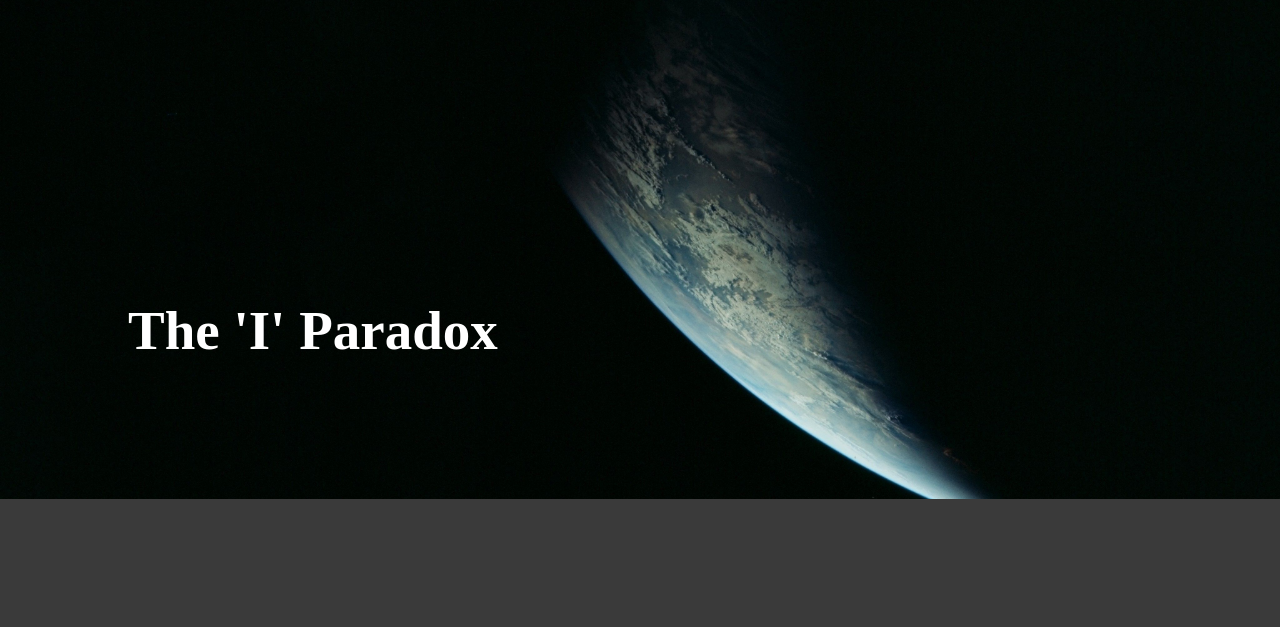
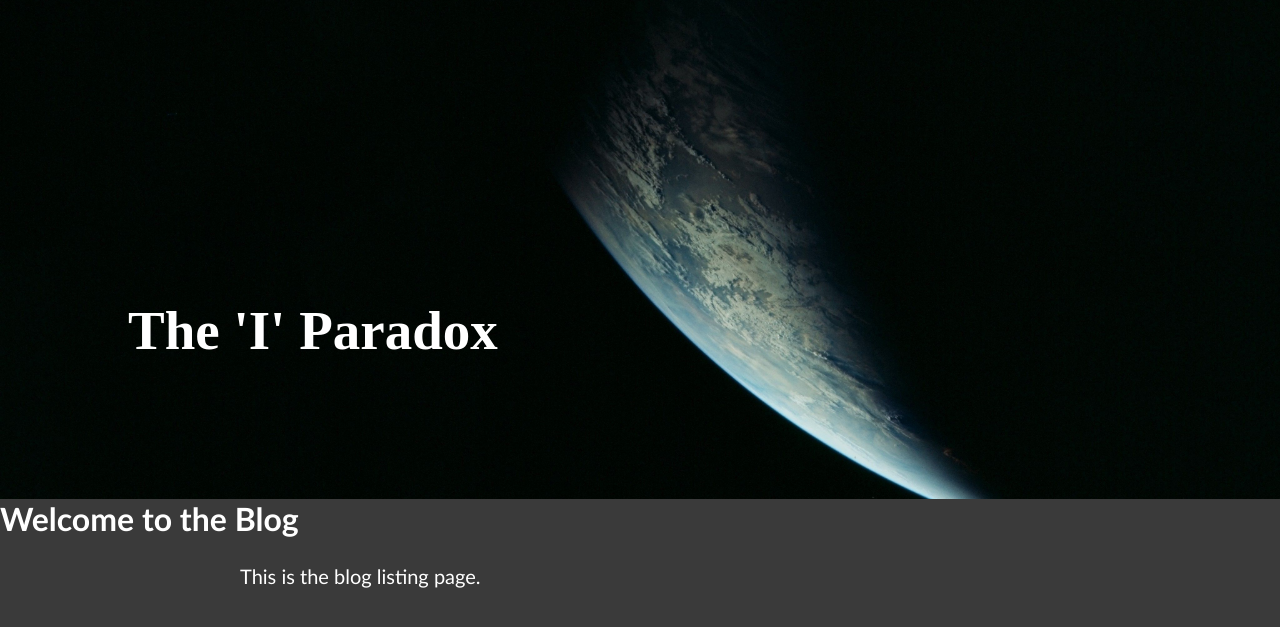
Before and after one commit to OmJadhav1905/myflaskblog, a Flask app: template templates/blog.html in a window 1280 px wide. Shown: the part 70-697 px from the top of the page. Run offline with Flask 3, Linux system fonts and the light colour scheme; the template is opened without the code that fills it, so the values that code supplies are empty.

Commit message:
Added blog route, blog.html template, and navbar link to Blog page

```diff
--- a/app.py
+++ b/app.py
@@ -12,10 +12,9 @@ def home():
 def about():
     return render_template('about.html')
 
-@app.route('/blog/<int:id>')
-def blog(id):
-    blog = Blog.query.get_or_404(id)
-    return render_template('blog.html', blog=blog)
+@app.route('/blog')
+def blog():
+    return render_template('blog.html')
 
 
 if __name__ == "__main__":
--- a/templates/base.html
+++ b/templates/base.html
@@ -130,7 +130,7 @@
         <div class="navbar-links">
             <a href="/">Home</a>
             <a href="/about">About</a>
-            <a href="/blog">Blog</a>
+            <a href="{{ url_for('blog') }}">Blog</a>
         </div>
     </nav>
 
--- a/templates/blog.html
+++ b/templates/blog.html
@@ -1,8 +1,8 @@
 {% extends "base.html" %}
 
-{% block title %}{{ post.title }} - The 'I' Paradox Blog{% endblock %}
+{% block title %}Blog - The 'I' Paradox{% endblock %}
 
 {% block content %}
-    <h1>{{ post.title }}</h1>
-
+    <h1>Welcome to the Blog</h1>
+    <p>This is the blog listing page.</p>
 {% endblock %}
```
